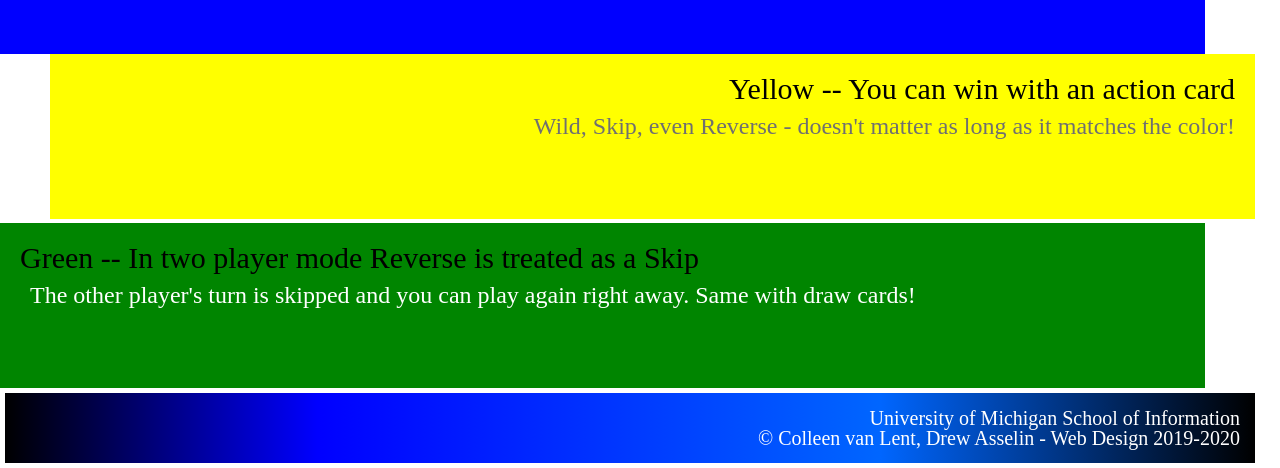
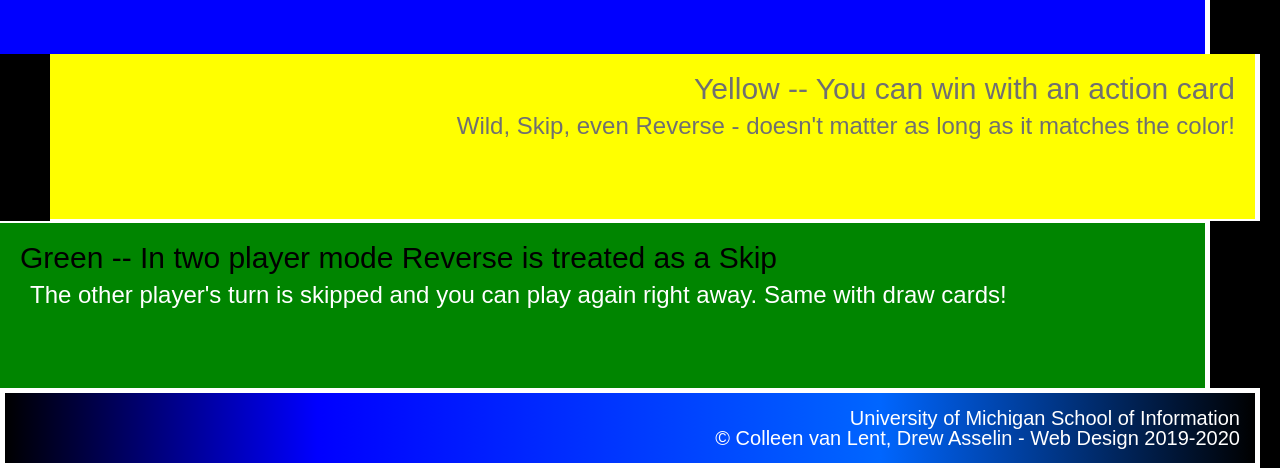
Before and after one commit to tkelsharif/hw2-w25, a plain HTML site: page index.html in a window 1280 px wide. Shown: the part 779-1247 px from the top of the page. Drawn offline with Linux system fonts and the light colour scheme.

Commit message:
Add files via upload

```diff
--- a/css/style.css
+++ b/css/style.css
@@ -1,5 +1,5 @@
 body{
-    font-family: Arial, Verdana, sans-serif
+    font-family: Arial, Verdana, sans-serif;
     background-color: #000000;
     color: #FFFFFF;
     margin-top: 20px;
@@ -80,10 +80,9 @@ border-right: 5px solid #FFFFFF;
 
 }
 
-.yellow p {
+.yellow h2, .yellow p{
     color: #707070;
 }
-
 div.green {
 min-height: 125px;
 border: 0px;
@@ -105,4 +104,5 @@ footer p {
     padding-top: 15px;
     padding-right: 15px;
     padding-bottom: 15px;
+    padding-left: 0px
 }
```
